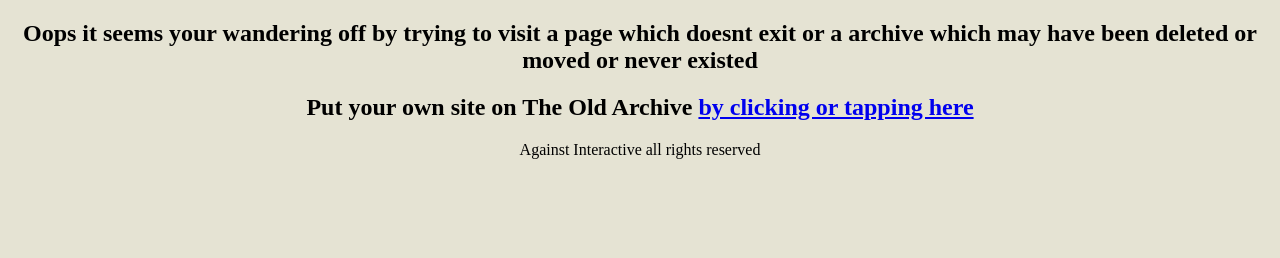
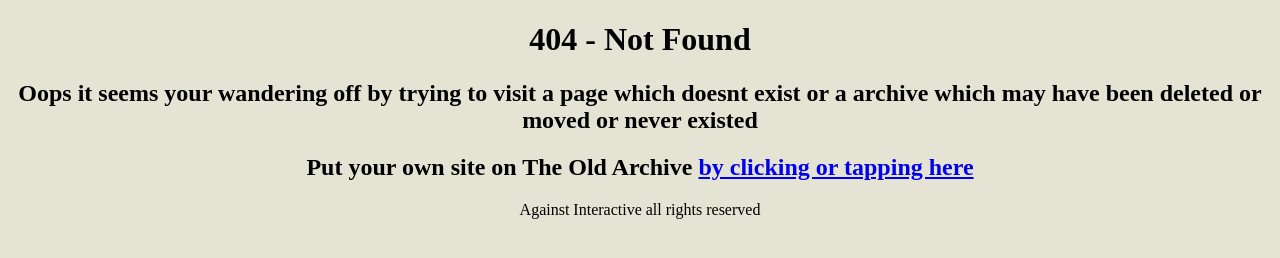
Before and after one commit to TheOldArchive/TheOldArchive.github.io, a plain HTML site: page 404.html in a window 1280 px wide. Drawn offline with Linux system fonts and the light colour scheme.

Commit message:
Update 404 page heading and content

```diff
--- a/404.html
+++ b/404.html
@@ -16,7 +16,8 @@
   </head>
   <body>
     <div class="content">
-    <h2>Oops it seems your wandering off by trying to visit a page which doesnt exit or a archive which may have been deleted or moved or never existed</h2>
+      <h1>404 - Not Found</h1>
+    <h2>Oops it seems your wandering off by trying to visit a page which doesnt exist or a archive which may have been deleted or moved or never existed</h2>
     <h2>Put your own site on The Old Archive <a href="https://github.com/TheOldArchive/request/">by clicking or tapping here</a></h2>
     <footer>Against Interactive all rights reserved</footer>
     </div>
```
